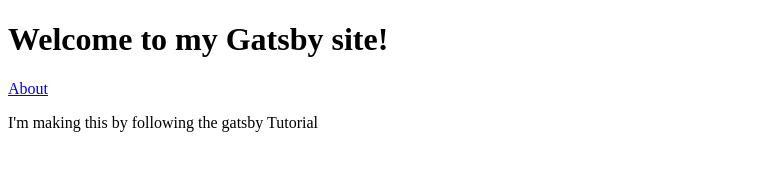
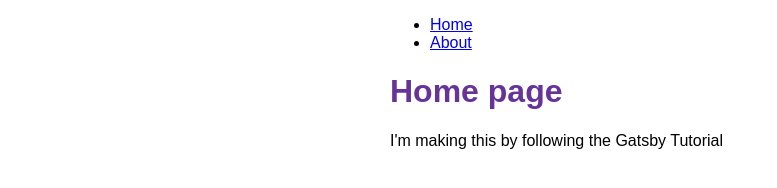
Before and after one commit to duyinhao/gatsby_tutorial, a Gatsby site: page / in a window 1280 px wide. Shown: the whole page, without its empty margins (0-777 px from the left). Built offline with nearby package versions, Linux system fonts and the light colour scheme; Gatsby itself is replaced by a stand-in of ours.

Commit message:
Add in basic styling and layouts

```diff
--- /dev/null
+++ b/src/components/layout.js
@@ -0,0 +1,26 @@
+import * as React from 'react'
+import { Link } from 'gatsby'
+import {container,
+heading,
+navLinks,
+navLinkItem,
+navLinkText} from './layout.module.css'
+
+const Layout = ({pageTitle,children}) => {
+    return (
+        <main className={container}>
+            <title>{pageTitle}</title>
+            <nav>
+                <ul className={navLinks}>
+                    <li className={navLinkItem}><Link to="/" className={navLinkText}>Home</Link></li>
+                    <li className={navLinkItem}><Link to="/about" className={navLinkText}>About</Link></li>
+                </ul>
+            </nav>
+            <h1 className={heading}>{pageTitle}</h1>
+            {children}
+        </main>
+
+    )
+}
+
+export default Layout
--- /dev/null
+++ b/src/components/layout.module.css
@@ -0,0 +1,23 @@
+.container {
+    margin: auto;
+    max-width: 500px;
+    font-family: sans-serif;
+}
+
+.heading {
+    color: rebeccapurple
+}
+
+.nav-links {
+    display: flex;
+    list-style: none;
+    padding-left: 0;
+}
+
+.nav-link-item {
+    padding-right: 2rem;
+}
+
+.nav-link-text {
+    color: black;
+}
--- a/src/pages/index.js
+++ b/src/pages/index.js
@@ -1,14 +1,12 @@
 import * as React from 'react'
-import {Link} from 'gatsby'
+import Layout from '../components/layout'
 
 
 const IndexPage = () => {
-  return (<main>
-             <title>Home page</title>
-             <h1>Welcome to my Gatsby site!</h1>
-             <Link to="/about">About</Link>
-             <p>I'm making this by following the gatsby Tutorial</p>
-         </main>
+  return (
+    <Layout pageTitle ="Home page">
+         <p>I'm making this by following the Gatsby Tutorial</p>
+    </Layout>
     )
 }
 
```
Also changed, not shown: src/pages/about.js (+4 -6 lines).
